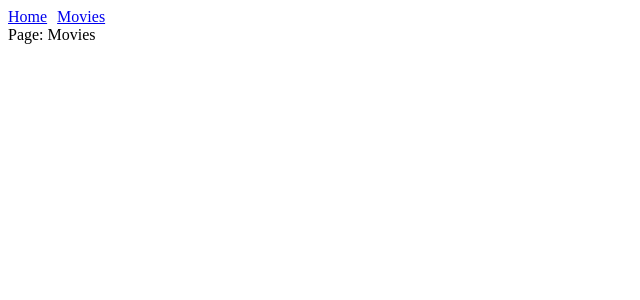
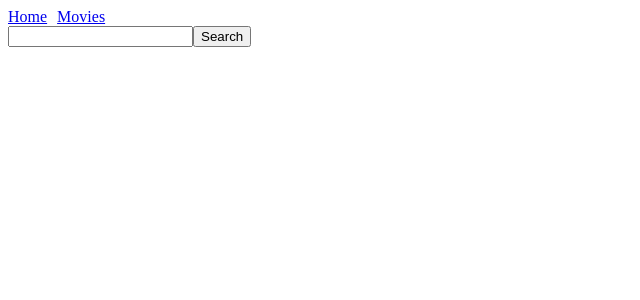
Before and after one commit to vitalic-web/vue-school-nuxt-3, a Nuxt app: page /movies in a window 1280 px wide. Shown: the top 300 px of the page, without its empty margins (0-640 px from the left). Built offline with nearby package versions, Linux system fonts and the light colour scheme.

Commit message:
Add displayed result of search movie data from api

```diff
--- a/pages/movies/index.vue
+++ b/pages/movies/index.vue
@@ -1,10 +1,25 @@
-<script lang="ts" setup>
+<script setup>
+const query = ref('');
+const movies = ref([]);
+
+async function search() {
+	const { Search } = await $fetch(`http://www.omdbapi.com/?i=tt3896198&apikey=aee0adc2&s=${query.value}`);
+	movies.value = Search;
+}
 </script>
 
 <template>
-  <div>
-    Page: Movies
-  </div>
+	<form @submit.prevent="search">
+		<input type="text" v-model="query">
+		<button>Search</button>
+	</form>
+	<ul style="display: flex; flex-wrap: wrap; gap: 10px; list-style: none">
+		<li v-for="movie in movies" :key="movie.imdbID">
+			<NuxtLink :to="{ name: 'movies-id', params: { id: movie.imdbID } }">
+				<img :src="movie.Poster" :alt="movie.title" width="100" />
+			</NuxtLink>
+		</li>
+	</ul>
 </template>
 
 <style scoped></style>
```
